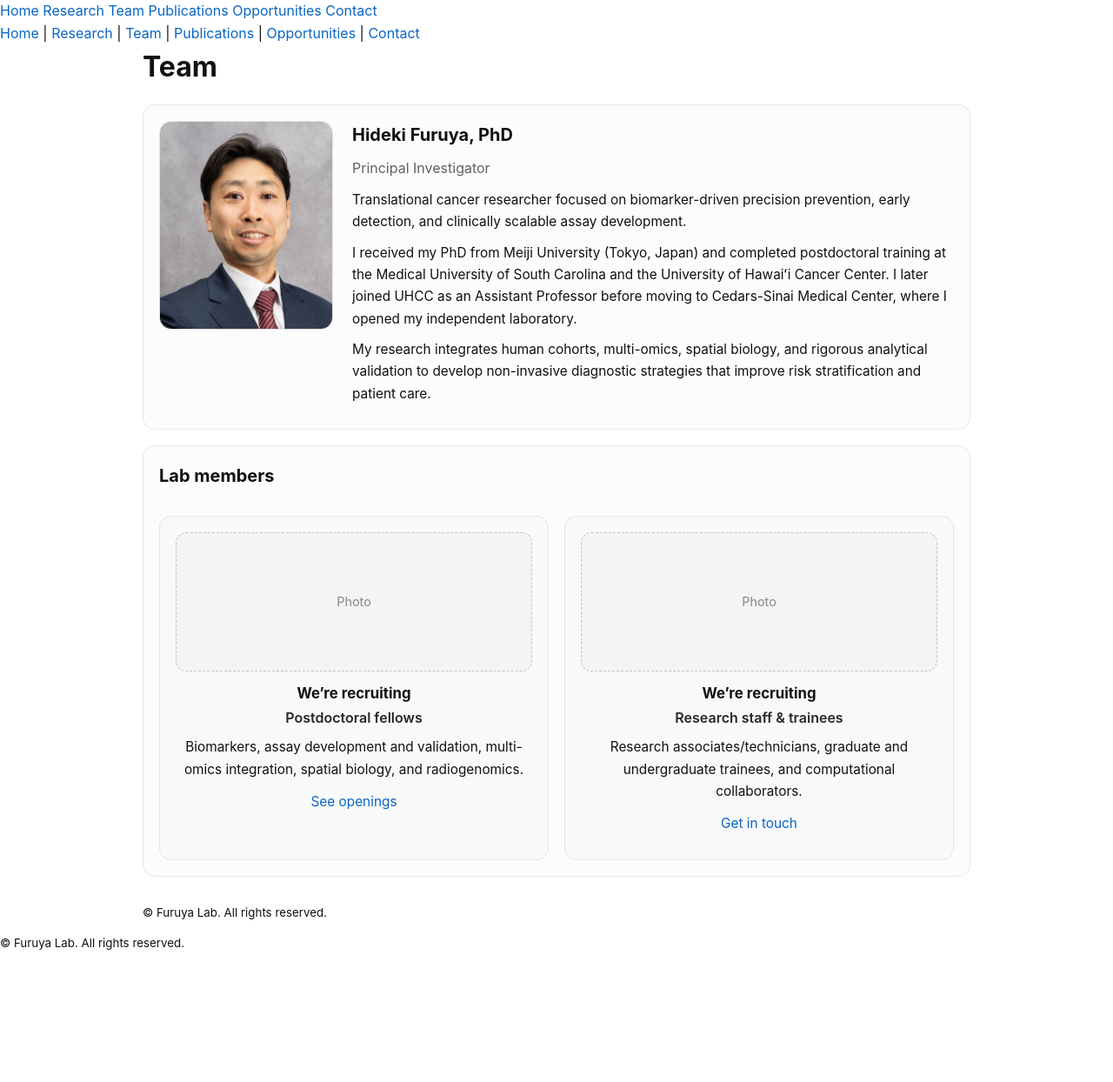
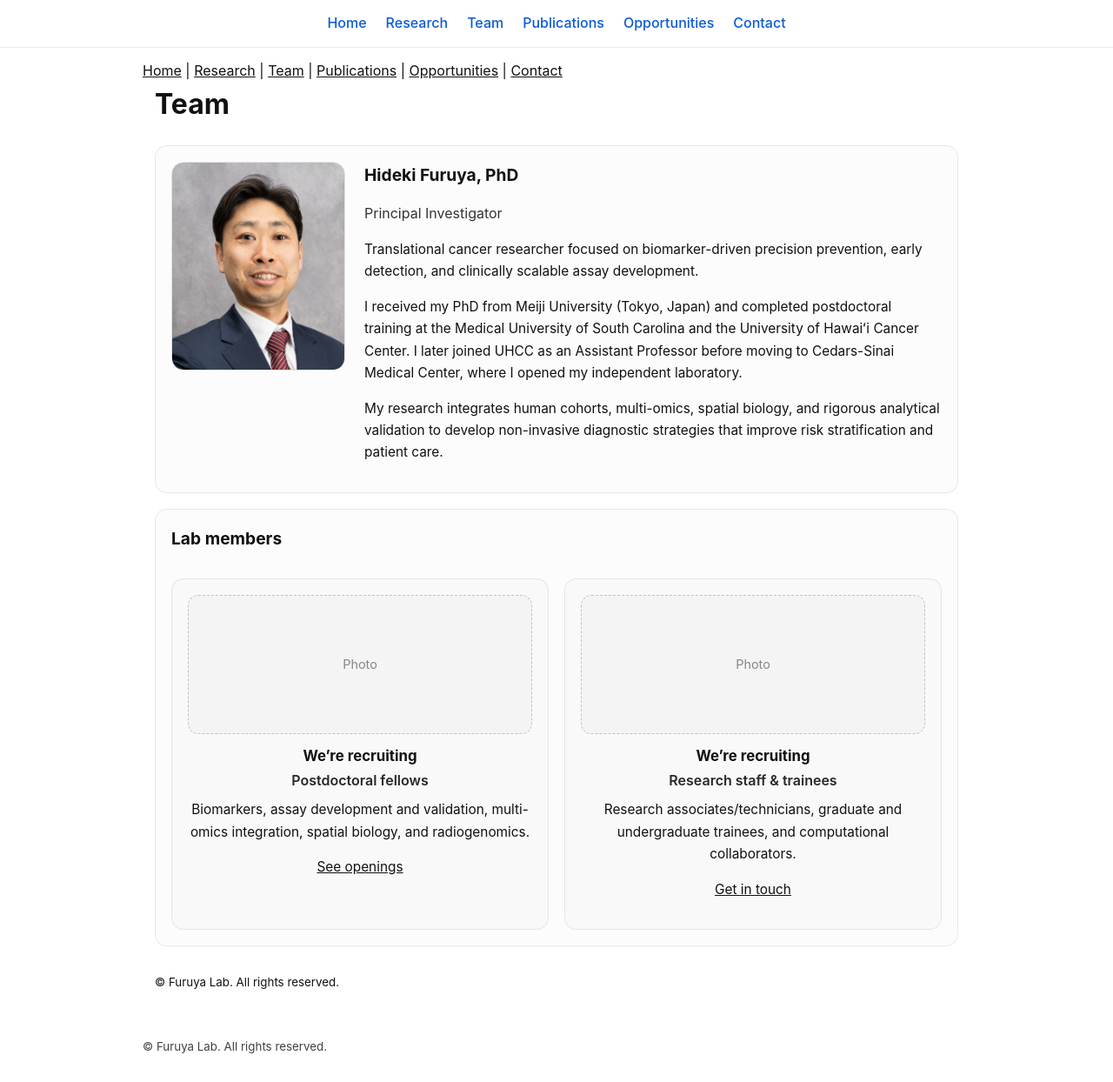
Before and after one commit to hdb58jyfdm-cell/furuyalab.github.io, a Jekyll site: the page built from team.md, in a window 1280 px wide. Shown: the whole page at 87% size. Built offline with Jekyll 4.4.1, drawn with Linux system fonts in a browser that asks for light colours; our own code applies the rules of GitHub Pages for plain Markdown files; before the commit the page ends 1097 px from its top, so only the background shows below that.

Commit message:
Update site.css

```diff
--- a/assets/css/site.css
+++ b/assets/css/site.css
@@ -1,84 +1,147 @@
-/* Furuya Lab - global site styles */
-
+/* Base */
 :root{
-  --maxw: 980px;
+  --max: 980px;
   --pad: 14px;
-  --border: rgba(0,0,0,.10);
-  --muted: rgba(0,0,0,.72);
-  --bg: #ffffff;
-  --card: rgba(0,0,0,.015);
-  --link: #0a66c2;
-  --linkHover: #084d92;
+  --border: rgba(0,0,0,.08);
+  --bg-card: rgba(0,0,0,.01);
+  --bg-soft: rgba(0,0,0,.02);
 }
 
-* { box-sizing: border-box; }
-
-html, body { height: 100%; }
-
+*{ box-sizing: border-box; }
 body{
   margin: 0;
-  background: var(--bg);
+  font-family: -apple-system, BlinkMacSystemFont, "Segoe UI", Roboto, Arial, sans-serif;
+  line-height: 1.6;
   color: #111;
-  font-family: -apple-system, BlinkMacSystemFont, "Segoe UI", Roboto, Inter, Arial, sans-serif;
-  line-height: 1.6;
-  -webkit-font-smoothing: antialiased;
-  text-rendering: optimizeLegibility;
+}
+a{ color: inherit; }
+
+/* Shared layout */
+.site-header{
+  border-bottom: 1px solid var(--border);
+  background: #fff;
+}
+.site-nav{
+  max-width: var(--max);
+  margin: 0 auto;
+  padding: 14px var(--pad);
+  display: flex;
+  justify-content: center;     /* center the nav */
+  gap: 22px;
+  flex-wrap: wrap;
+}
+.navlink{
+  text-decoration: none;
+  color: #0b5bd3;
+  font-weight: 500;
+}
+.navlink:hover{ text-decoration: underline; }
+
+.site-main{
+  max-width: var(--max);
+  margin: 0 auto;
+  padding: 14px var(--pad) 28px;
 }
 
-a{
-  color: var(--link);
-  text-decoration: none;
-}
-a:hover{ color: var(--linkHover); text-decoration: underline; }
-
-.wrap{
-  max-width: var(--maxw);
+.site-footer{
+  max-width: var(--max);
   margin: 0 auto;
-  padding: 0 var(--pad);
+  padding: 10px var(--pad) 28px;
+  color: rgba(0,0,0,.75);
 }
 
-/* top nav */
-.topnav{
-  max-width: var(--maxw);
-  margin: 14px auto 8px;
-  padding: 0 var(--pad);
-  display: flex;
+/* Cards / hero */
+.hero{
+  margin: 10px 0 18px;
+  border-radius: 14px;
+  overflow: hidden;
+  border: 1px solid var(--border);
+}
+.hero img{
+  width: 100%;
+  height: auto;
+  display: block;
+}
+.hero-cap{
+  padding: 14px 16px 16px;
+  background: var(--bg-soft);
+}
+.kicker{
+  letter-spacing: .10em;
+  text-transform: uppercase;
+  font-size: .90rem;           /* bigger “FURUYA LABORATORY” */
+  font-weight: 700;
+  opacity: .9;
+  margin: 0;
+}
+.title{
+  font-size: 2.0rem;
+  margin: 8px 0 6px;
+}
+.lead{
+  font-size: 1.05rem;
+  margin: 0;
+}
+.pillrow{
+  display:flex;
   flex-wrap: wrap;
-  gap: 10px;
-  align-items: center;
-  font-size: .98rem;
+  gap: 8px;
+  margin-top: 12px;
 }
-.topnav a{
+.pill{
   padding: 6px 10px;
   border-radius: 999px;
-  border: 1px solid transparent;
+  border: 1px solid rgba(0,0,0,.12);
+  font-size: .88rem;
+  background: #fff;
 }
-.topnav a:hover{
-  background: rgba(0,0,0,.03);
-  border-color: rgba(0,0,0,.06);
-  text-decoration: none;
-}
-
-/* headings look nicer */
-h1{ font-size: 2rem; margin: 14px 0 8px; }
-h2{ font-size: 1.25rem; margin: 18px 0 10px; }
-p{ margin: 10px 0; }
 
 .card{
   border: 1px solid var(--border);
   border-radius: 14px;
   padding: 16px;
-  background: var(--card);
+  background: var(--bg-card);
+  margin-top: 18px;
+}
+.card h2{ margin: 0 0 10px; font-size: 1.2rem; }
+
+.small{ font-size: .96rem; }
+.muted{ opacity: .85; }
+
+.profile{
+  display: grid;
+  grid-template-columns: 180px 1fr; /* bigger headshot */
+  gap: 16px;
+  align-items: start;
+}
+.avatar{
+  width: 180px;
+  height: 220px;
+  border-radius: 14px;
+  object-fit: cover;
+  border: 1px solid var(--border);
 }
 
-.small{ font-size: .96rem; }
-.muted{ color: var(--muted); }
+/* Research images: side-by-side */
+.imgrow{
+  display: grid;
+  grid-template-columns: 1fr 1fr;
+  gap: 14px;
+  margin-top: 12px;
+}
+.imgrow img{
+  width: 100%;
+  height: 260px;
+  object-fit: cover;
+  border-radius: 12px;
+  border: 1px solid var(--border);
+  display: block;
+}
 
-/* footer */
-.footer{
-  max-width: var(--maxw);
-  margin: 28px auto 22px;
-  padding: 0 var(--pad);
-  color: var(--muted);
-  font-size: .85rem;
+/* Mobile */
+@media (max-width: 820px){
+  .profile{ grid-template-columns: 1fr; }
+  .avatar{ width: 100%; height: auto; max-height: 360px; }
+  .imgrow{ grid-template-columns: 1fr; }
+  .imgrow img{ height: auto; }
 }
```
